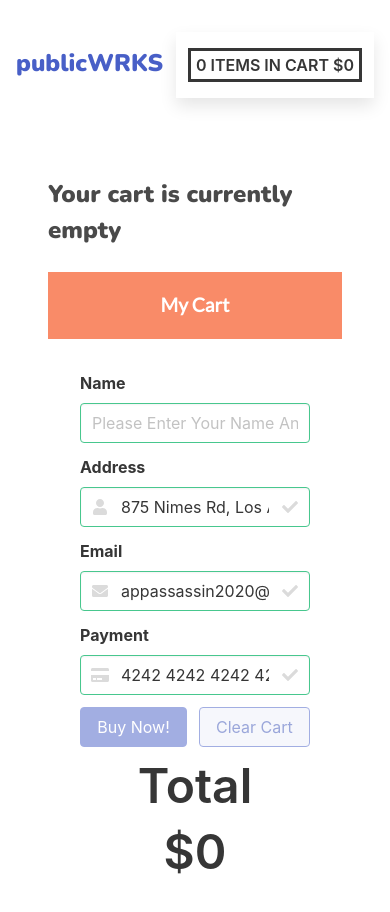
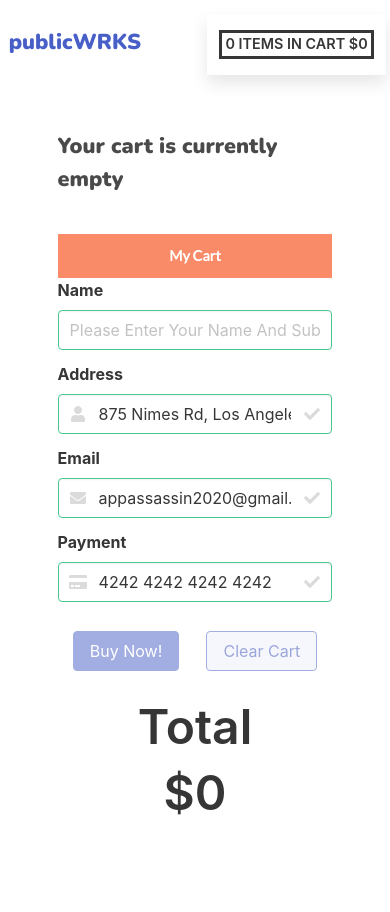
Before and after one commit to johnedma/publicwrks, a React (Create React App) app in the folder client/: page /cart in a window 390 px wide. Shown: the top 912 px of the page. After the commit the page ends 877 px from the top, so only its background shows below. Built offline with nearby package versions, Linux system fonts and the light colour scheme.

Commit message:
updated css for mobile responsiveness

```diff
--- a/client/src/components/Confirmation.js
+++ b/client/src/components/Confirmation.js
@@ -21,8 +21,8 @@ const Confirmation = ({ modal, order, closeModal }) => {
                         </Link>
                     </header>
                     <section className="modal-card-body">
-                        Your order number is <b>{order.confId}</b> We have emailed your order confirmation, and will
-                send an update when your order has shipped.
+                        Hey, <em>{order.customer.name}</em>! Your order number is <b>{order.confId}</b>, we've emailed your confirmation and will
+                send an update when your order has been shipped.
                 </section>
                     <footer className="modal-card-foot">
                         <Link to="/"> <button className="button is-success" onClick={closeModal}>Thanks!</button></Link>
--- a/client/src/index.css
+++ b/client/src/index.css
@@ -22,16 +22,17 @@ h2 {
    font-family: 'Lato', sans-serif;
    /* background: crimson; */
    background: #f65421ad;
-   padding: 1em;
+   padding: .8em;
    color: white;
    font-weight: bold;
-    font-size: 1.2em;
+    /* font-size: 1.2em; */
     text-align: center;
 }
 
 
 body {
    padding: 3em;
+   font-size: .9em;
 }
 
 .active {
@@ -66,7 +67,7 @@ img {
 .products-list-item a {
    display: inline-block;
    width: 100%;
-   max-width: 500px;
+   max-width: 300px;
 }
 
 .product-card{
@@ -109,9 +110,18 @@ img {
     border-radius: 50px;
     background: #ffffff;
     box-shadow: 20px 20px 60px #d9d9d9, -20px -20px 60px #ffffff;
-    margin: 2em;
+    /* margin: 2em; */
     overflow: hidden;
-    padding: 1em;
+    /* padding: 1em; */
+    max-width: 500px;
+}
+
+.item-list{
+    text-align: -webkit-center;
+}
+
+.item--details p.column{
+    font-size: 1em;
 }
 
 .notification.is-primary.home{
@@ -119,9 +129,9 @@ img {
     border-radius: 50px;
     background: #232121;
     box-shadow: 20px 20px 60px #d9d9d9, -20px -20px 60px #ffffff;
-    margin: 2em;
+    margin: .8em;
     overflow: hidden;
-    padding: 3em;
+    padding: 1.5em;
     /* font-size: 1.3em; */
 }
 
@@ -136,33 +146,37 @@ img {
     box-shadow: 20px 20px 60px #d9d9d9, -20px -20px 60px #ffffff;
     /* margin: 2em; */
     overflow: hidden;
-    padding: 1em;
-    margin: 5em 0;
+    padding: 0;
+    /* margin: 5em 0; */
 }
 
 body.has-navbar-fixed-top, html.has-navbar-fixed-top {
     padding-top: 7.25rem;
 }
 
-.navbar{
+/* .navbar{
     padding: 2em 4em 2em 4em;
-}
+} */
 
-.columns{
-    margin-top: 3em;
-}
+/* .columns{
+    margin-top: 1em;
+} */
 
 .column{
     align-self: center;
+    margin: 1em;
 }
 
-.cart-form{
-    padding: 2em;
-}
+/* .cart-form{
+    padding: 1em;
+} */
 
 .field.is-grouped {
     display: flex;
     justify-content: space-evenly;
+
+    margin-top: 2em;
+    margin-bottom: 2em;
 }
 
 .not-found{
@@ -181,6 +195,7 @@ body.has-navbar-fixed-top, html.has-navbar-fixed-top {
     display: inline-flex;
     justify-content: space-between;
     align-items: baseline;
+    padding: 1em .3em 1em .6em;
 }
 
 
@@ -196,19 +211,45 @@ h1.ossie{
     background: #ffffff;
     box-shadow: 20px 20px 60px #d9d9d9, -20px -20px 60px #ffffff;
     /* margin: 2em; */
-    padding: 1em;
+    padding: 1.5em;
     background:papayawhip;
+    font-size: 1.2em;
 }
 
 .cart-box p {
     text-transform: uppercase;
     border: solid;
-    padding: 5px;
+    padding: 3px;
     font-size: 1em;
 }
 
-@media (max-width:540px) {
+/* @media (max-width:540px) {
     .navbar{
         padding: 2em 1em 2em 1em;
     }
-}
+    .notification.is-primary.home{
+        transition: box-shadow .3s;
+        border-radius: 50px;
+        background: #232121;
+        box-shadow: 20px 20px 60px #d9d9d9, -20px -20px 60px #ffffff;
+        margin: 2em;
+        overflow: hidden;
+        padding: 2em;
+        font-size: 1.3em;
+    }
+
+    .notification.is-primary.home:hover {
+        box-shadow: 0 0 111px rgba(33,33,33,.2);
+        box-shadow: 0 0 111px rgb(249 139 104)
+      }
+
+    .container.is-fluid.home{
+        border-radius: 50px;
+        background: #ebe7e7;
+        box-shadow: 20px 20px 60px #d9d9d9, -20px -20px 60px #ffffff;
+        margin: 2em;
+        overflow: hidden;
+        padding: 0;
+        margin: 2em 0;
+    }
+} */
```
